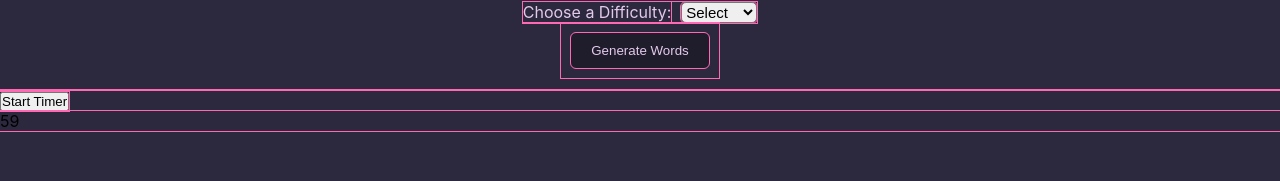
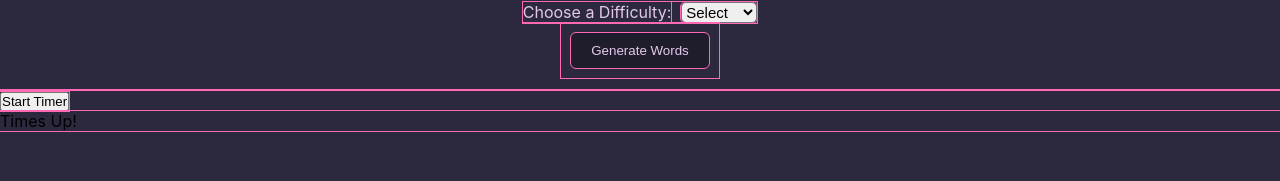
Before and after one commit to gbrogers/pictionary-react, a React (Create React App) app: page / in a window 1280 px wide. Both pictures are taken after a click on the button "Generate Words". Shown: the part 119-300 px from the top of the page. Built offline with nearby package versions, Linux system fonts and the light colour scheme; no server answers.

Commit message:
timer work

```diff
--- a/src/App.jsx
+++ b/src/App.jsx
@@ -10,6 +10,7 @@ function App() {
   const [toggleDifficulty, setToggleDifficulty] = useState(false);
 
   const [toggleTimer, setToggleTimer] = useState(false);
+  const [countdown, setCountdown] = useState(false);
 
   // useEffect(() => {
   //   if (seconds > 0) {
@@ -58,6 +59,7 @@ function App() {
               onClick={() => {
                 generateWords(difficulty);
                 setToggleTimer(true);
+                setCountdown(true);
               }}
             >
               Generate Words
@@ -66,13 +68,16 @@ function App() {
         </div>
 
         {toggleDifficulty && <UserCard word={word} difficulty={difficulty} />}
-        {toggleTimer && <Timer />}
+        {toggleTimer && (
+          <Timer setCountdown={setCountdown} countdown={countdown} />
+        )}
         {toggleDifficulty && (
           <div className="nextContainer">
             <button
               className="newWord"
               onClick={() => {
                 generateWords(difficulty);
+                setCountdown(true);
               }}
             >
               New Word
--- a/src/Timer.jsx
+++ b/src/Timer.jsx
@@ -1,21 +1,34 @@
 import react, { useState, useEffect } from "react";
 
-export default function Timer() {
-  const [seconds, setSeconds] = useState(60);
-  const [countdown, setCountdown] = useState(false);
+export default function Timer(props) {
+  const [seconds, setSeconds] = useState();
+  //   const [countdown, setCountdown] = useState(false);
   const [sendRequest, setSendRequest] = useState(false);
+  const { countdown, setCountdown } = props;
   useEffect(() => {
+    console.log(" in useEffect");
+    console.log(seconds); //undefined
     if (seconds > 0) {
+      console.log("seconds greater than 0");
       setTimeout(() => setSeconds(seconds - 1), 1000);
     } else {
       setSeconds("Times Up!");
+      setCountdown(false);
     }
     setCountdown(true);
-  }, [1000]);
+  }, setSeconds);
 
   return (
     <div>
-      <button onClick={() => setSendRequest(true)}>Start Timer</button>
+      {countdown && (
+        <button
+          onClick={() => {
+            setSeconds(60);
+          }}
+        >
+          Start Timer
+        </button>
+      )}
       {countdown && <div>{seconds}</div>}
     </div>
   );
```
